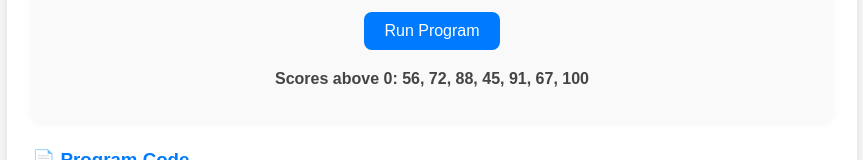
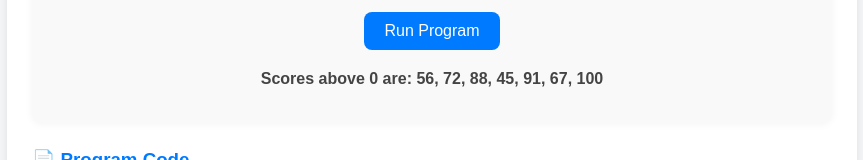
Before and after one commit to M-Saad-mizri/AP-CSP-Sample-code, a plain HTML site: page index.html in a window 1280 px wide. Both pictures are taken after a click on the button "Run Program". Shown: the part 798-958 px from the top of the page, without its empty margins (208-1071 px from the left). Drawn offline with Linux system fonts and the light colour scheme.

Commit message:
Update output text for high scores display

```diff
--- a/index.html
+++ b/index.html
@@ -162,7 +162,7 @@ function showHighScores() {
   const output = document.getElementById("output");
 
   if (high.length > 0) {
-    output.textContent = `Scores above ${userValue}: ${high.join(", ")}`;
+    output.textContent = `Scores above ${userValue} are: ${high.join(", ")}`;
   } else {
     output.textContent = `No scores above ${userValue}.`;
   }
@@ -193,7 +193,7 @@ function showHighScores() {
   const output = document.getElementById("output");
 
   if (high.length > 0) {
-    output.textContent = `Scores above ${userValue}: ${high.join(", ")}`;
+    output.textContent = `Scores above ${userValue} are: ${high.join(", ")}`;
   } else {
     output.textContent = `No scores above ${userValue}.`;
   }
```
